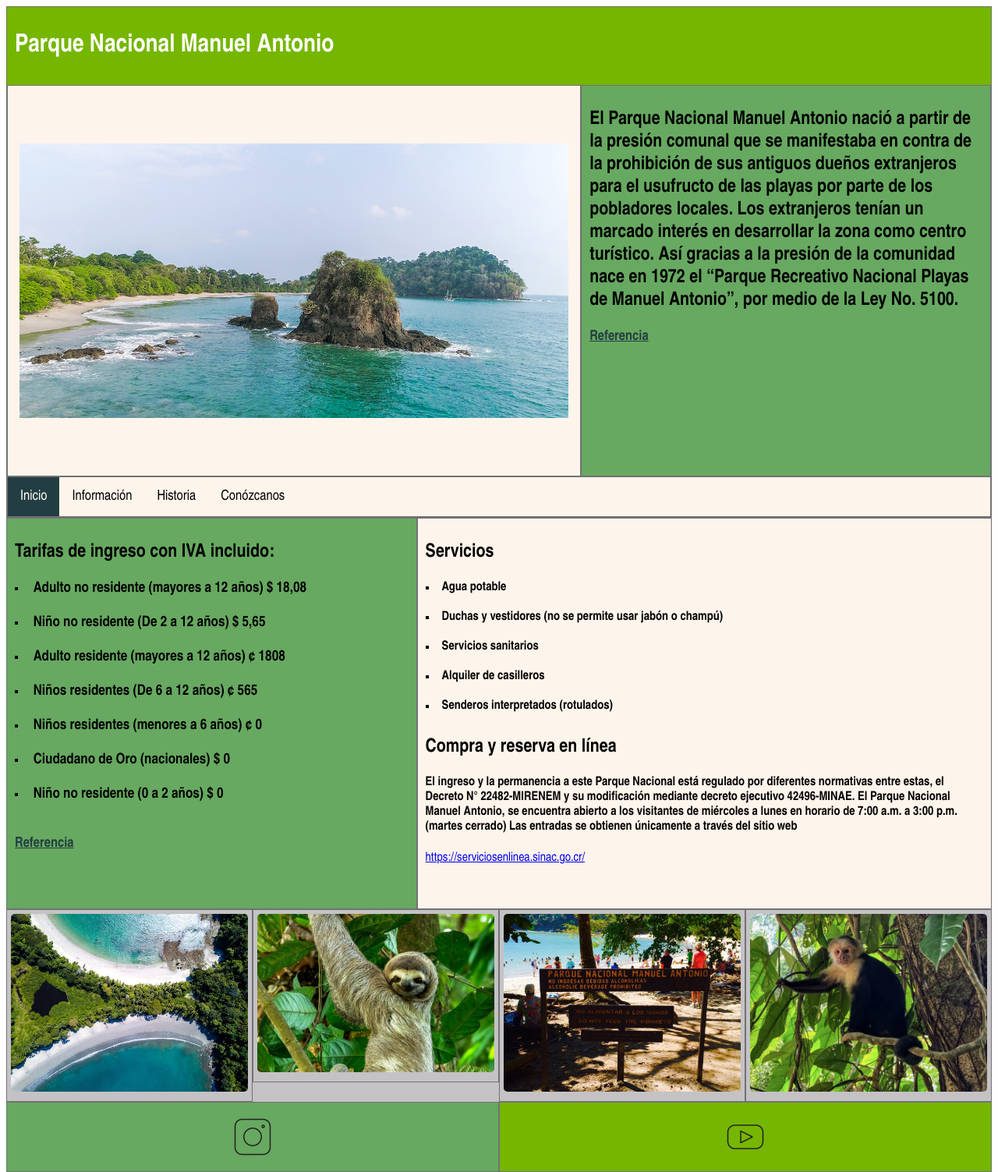
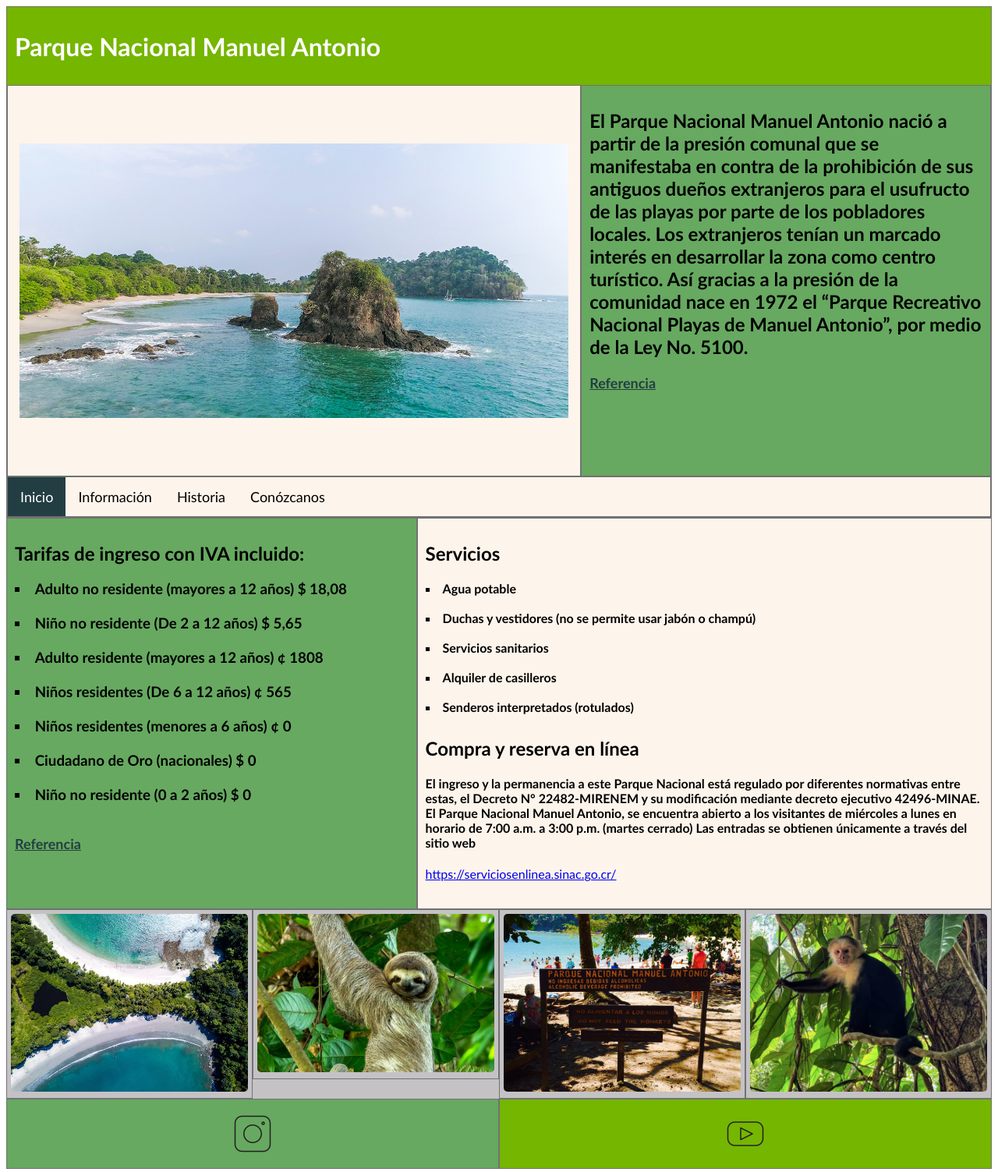
Before and after one commit to gcastrocr/Tarea3-CSS, a plain HTML site: page index.html in a window 1280 px wide. Shown: the whole page at 78% size. Drawn offline with Linux system fonts and the light colour scheme.

Commit message:
Add files via upload

```diff
--- a/estilo.css
+++ b/estilo.css
@@ -5,7 +5,7 @@
 }
 
 body{
-    font-family: 'Arial Narrow';
+    font-family: 'Calibri';
 }
 
 .col-1 {width: 8.33%;}
@@ -37,6 +37,7 @@ body{
 }
 
 .encabezado {
+    vertical-align: middle;
     color: white;
     height: 100px;
     background-color: #75B600;
@@ -47,24 +48,28 @@ body{
     height: 500px;
     background-color: #FDF4EB;
     padding: 10px 10px 10px 10px;
+    vertical-align: middle;
 }
 
 .info-2 {
     height: 500px;
     background-color: #67A961;
     padding: 10px 10px 10px 10px;
+    vertical-align: middle;
 }
 
 .info-2 a {
   font-size: large;
   color: #233E42;
   font-weight: bolder;
+  vertical-align: middle;
 }
 
 .contenido {
   height: 500px;
   background-color: #67A961;
   padding: 10px 10px 10px 10px;
+  vertical-align: middle;
 }
 
 .contenido ul{
@@ -87,12 +92,14 @@ body{
   height: 250px;
   background-color: #FDF4EB;
   padding: 10px 10px 10px 10px;
+  vertical-align: middle;
 }
 
 .articulo ul{
   background-color: transparent;
   list-style: square;
   list-style-position: inside;
+  vertical-align: middle;
 }
 
 .articulo ul li{
```
